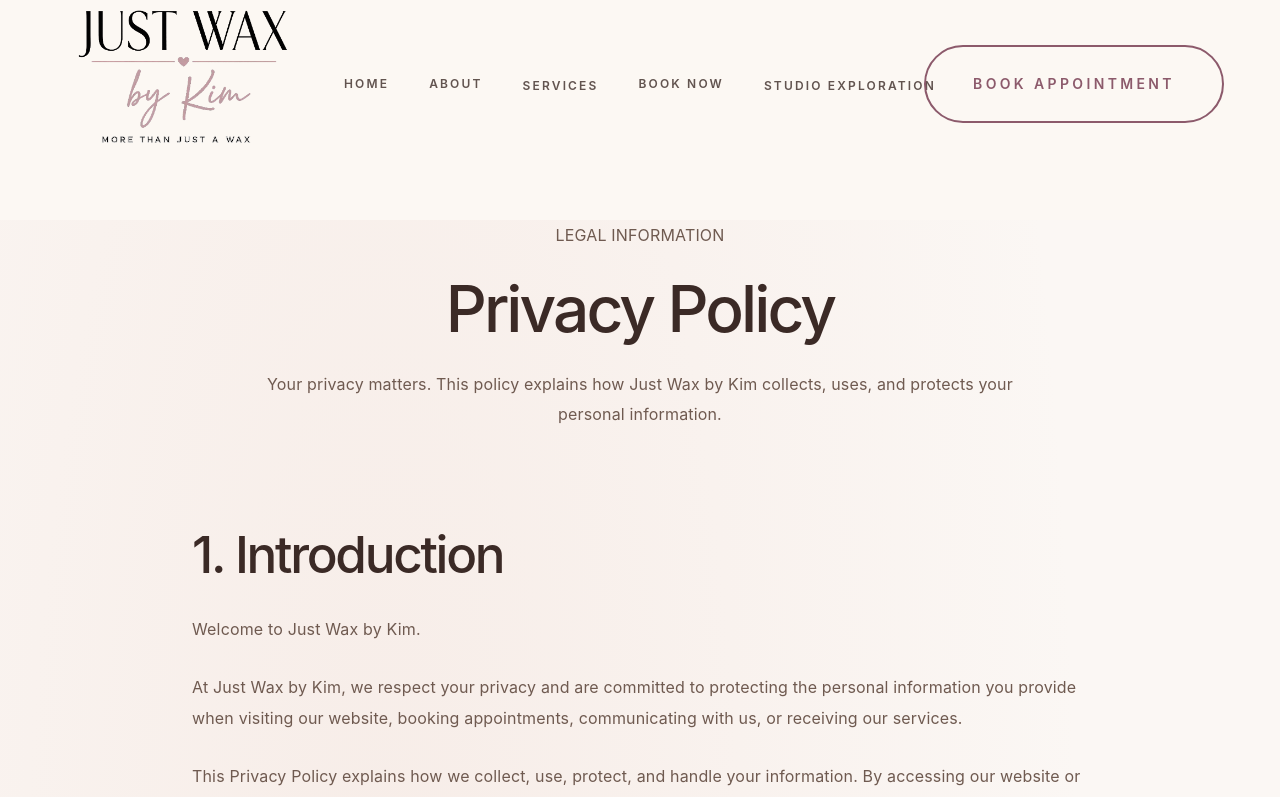
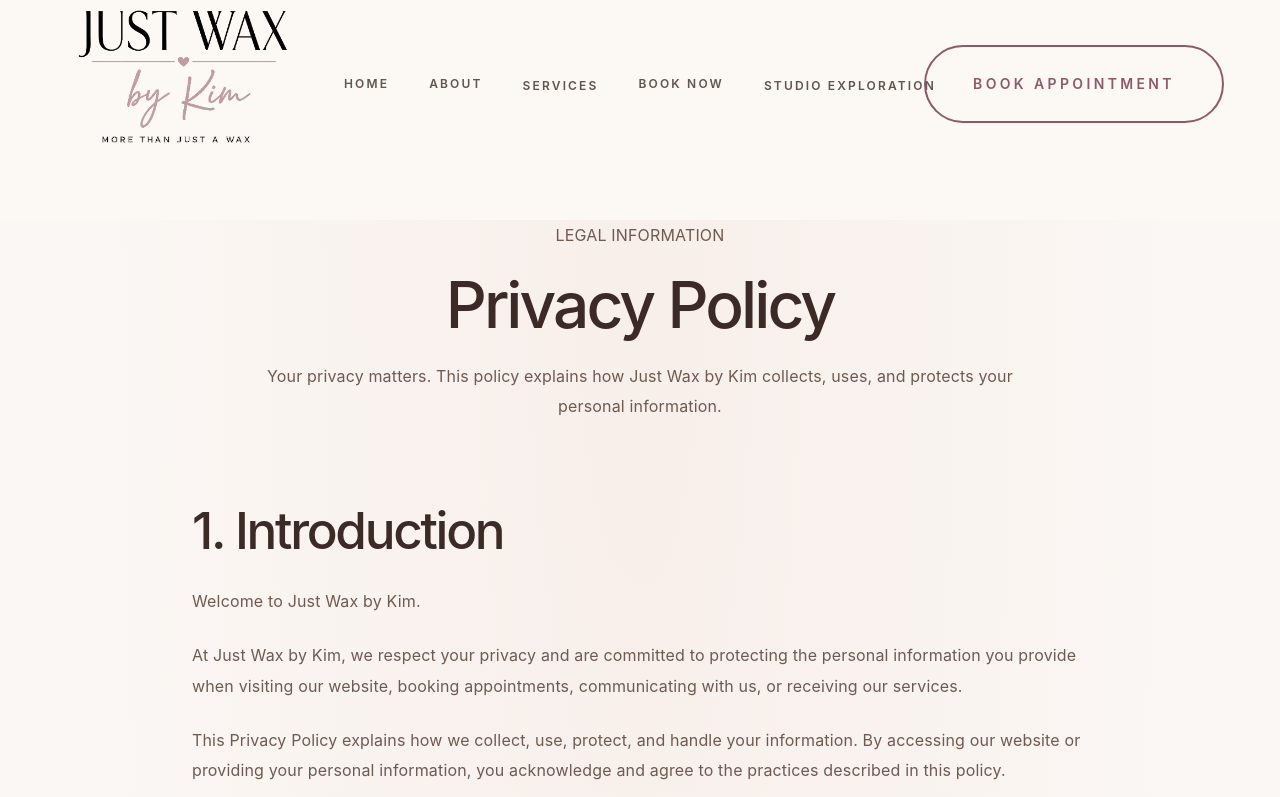
Before and after one commit to kevin-phan-25/just-wax-by-kim, a Next.js app: page /privacy-policy in a window 1280 px wide. Shown: the top 797 px of the page. Built offline with nearby package versions, Linux system fonts and the light colour scheme; a web font is replaced by a local one.

Commit message:
Update PrivacyPolicy.tsx

```diff
--- a/features/privacy-policy/PrivacyPolicy.tsx
+++ b/features/privacy-policy/PrivacyPolicy.tsx
@@ -8,13 +8,12 @@
  * Luxury Privacy Policy editorial page.
  *
  * Updates:
- * • Removed navbar clearance responsibility
- * • Matches FAQ / Gallery / Policies architecture
- * • Unified header typography
- * • Responsive phone / iPad / desktop readability
- * • Reduced content width for editorial reading
- * • Removed excessive whitespace
- * • Matches global layout system
+ * • Refined editorial spacing
+ * • Improved legal readability
+ * • Reduced excessive header spacing
+ * • Enhanced luxury typography hierarchy
+ * • Preserved mobile / iPad / desktop responsiveness
+ * • Removed unnecessary decorative elements
  *
  * ---
  *
@@ -27,17 +26,12 @@ export default function PrivacyPolicy() {
     <section
       className="
         relative
-
         w-full
-
         overflow-hidden
-
         bg-[#FBF7F4]
 
         pb-20
-
         sm:pb-24
-
         md:pb-32
       "
     >
@@ -47,12 +41,10 @@ export default function PrivacyPolicy() {
         aria-hidden
         className="
           pointer-events-none
-
           absolute
-
           inset-0
 
-          bg-[radial-gradient(ellipse_at_30%_20%,rgba(232,200,188,0.22),transparent_55%)]
+          bg-[radial-gradient(ellipse_at_top,rgba(232,200,188,0.18),transparent_60%)]
         "
       />
 
@@ -62,19 +54,14 @@ export default function PrivacyPolicy() {
       <div
         className="
           relative
-
           z-10
 
           w-full
 
           px-5
-
           sm:px-8
-
           md:px-10
-
           lg:px-16
-
           xl:px-24
         "
       >
@@ -84,17 +71,17 @@ export default function PrivacyPolicy() {
         {/* HEADER */}
         <header
           className="
+            mx-auto
+
             flex
-
+            max-w-5xl
             flex-col
-
             items-center
-
             text-center
 
-            mb-16
-
-            md:mb-24
+            mb-12
+            sm:mb-16
+            md:mb-20
           "
         >
 
@@ -102,11 +89,10 @@ export default function PrivacyPolicy() {
             className="
               uppercase
 
-              tracking-[0.35em]
+              tracking-[0.4em]
 
-              text-xs
-
-              sm:text-sm
+              text-[11px]
+              sm:text-xs
 
               text-[#8C5A6B]
             "
@@ -118,21 +104,17 @@ export default function PrivacyPolicy() {
 
           <h1
             className="
-              mt-6
-
-              max-w-5xl
+              mt-5
 
               font-serif
 
               text-4xl
-
               sm:text-5xl
-
               md:text-6xl
 
-              leading-[1.1]
+              leading-[1.05]
 
-              tracking-[-0.035em]
+              tracking-[-0.04em]
 
               text-[#3B2A26]
             "
@@ -144,20 +126,21 @@ export default function PrivacyPolicy() {
 
           <p
             className="
-              mt-6
+              mt-5
 
               max-w-3xl
 
-              text-base
-
-              sm:text-lg
+              text-sm
+              sm:text-base
+              md:text-lg
 
               leading-relaxed
 
               text-[#8C7468]
             "
           >
-            Your privacy matters. This policy explains how Just Wax by Kim collects, uses, and protects your personal information.
+            Your privacy matters. This policy explains how Just Wax by Kim
+            collects, uses, and protects your personal information.
           </p>
 
 
@@ -184,10 +167,8 @@ export default function PrivacyPolicy() {
 
               flex-col
 
-              gap-14
-
+              gap-12
               sm:gap-16
-
               md:gap-20
             "
           >
@@ -208,14 +189,12 @@ export default function PrivacyPolicy() {
                     font-serif
 
                     text-2xl
-
                     sm:text-3xl
-
                     md:text-4xl
 
                     leading-tight
 
-                    tracking-[-0.02em]
+                    tracking-[-0.025em]
 
                     text-[#3B2A26]
                   "
@@ -226,16 +205,13 @@ export default function PrivacyPolicy() {
 
 
 
-
                 <div
                   className="
-                    mt-6
-
-                    sm:mt-8
+                    mt-5
+                    sm:mt-7
 
                     space-y-5
-
-                    sm:space-y-7
+                    sm:space-y-6
                   "
                 >
 
@@ -246,12 +222,10 @@ export default function PrivacyPolicy() {
 
                       className="
                         text-sm
+                        sm:text-base
+                        md:text-lg
 
-                        sm:text-base
-
-                        lg:text-lg
-
-                        leading-relaxed
+                        leading-[1.9]
 
                         text-[#6F5A50]
                       "
```
